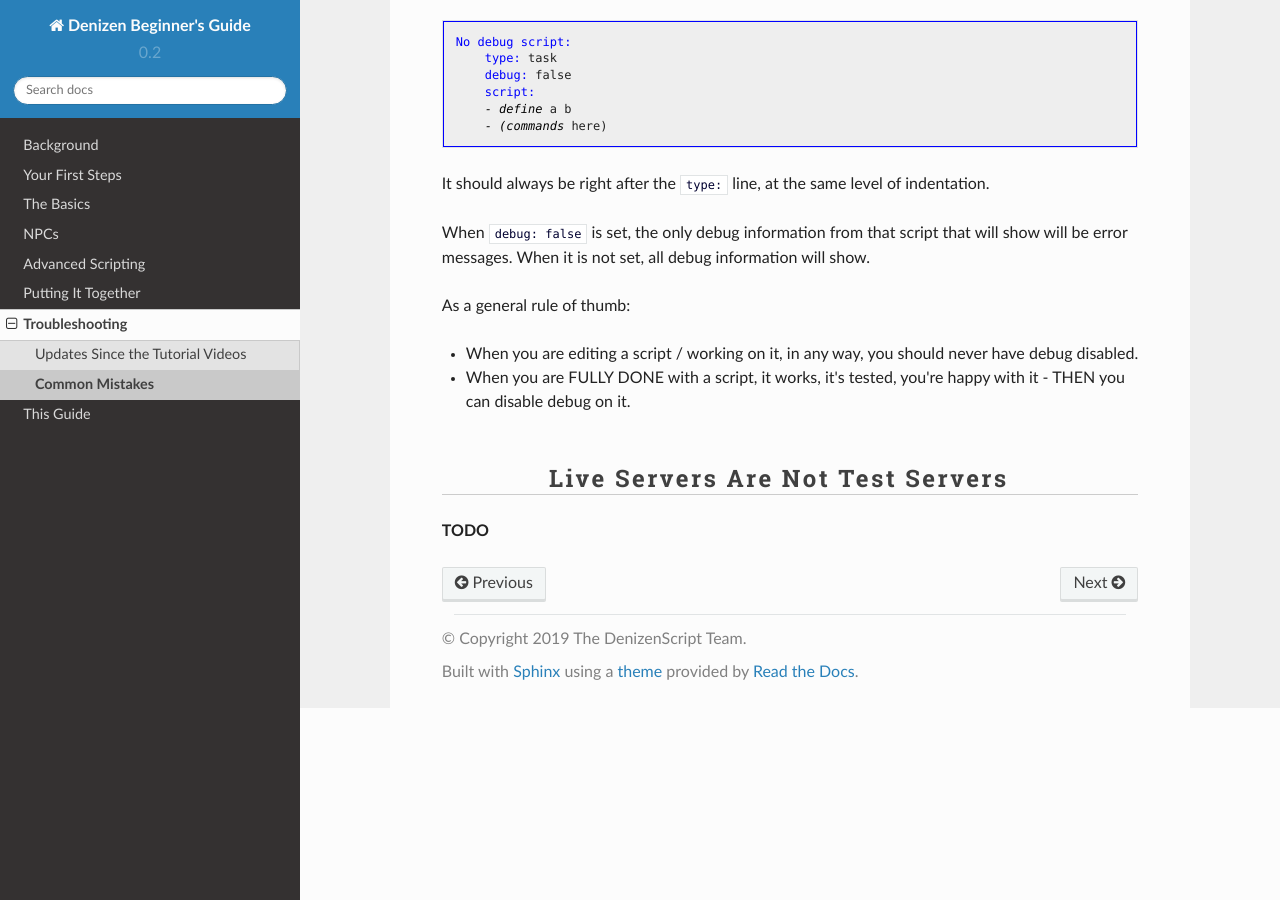
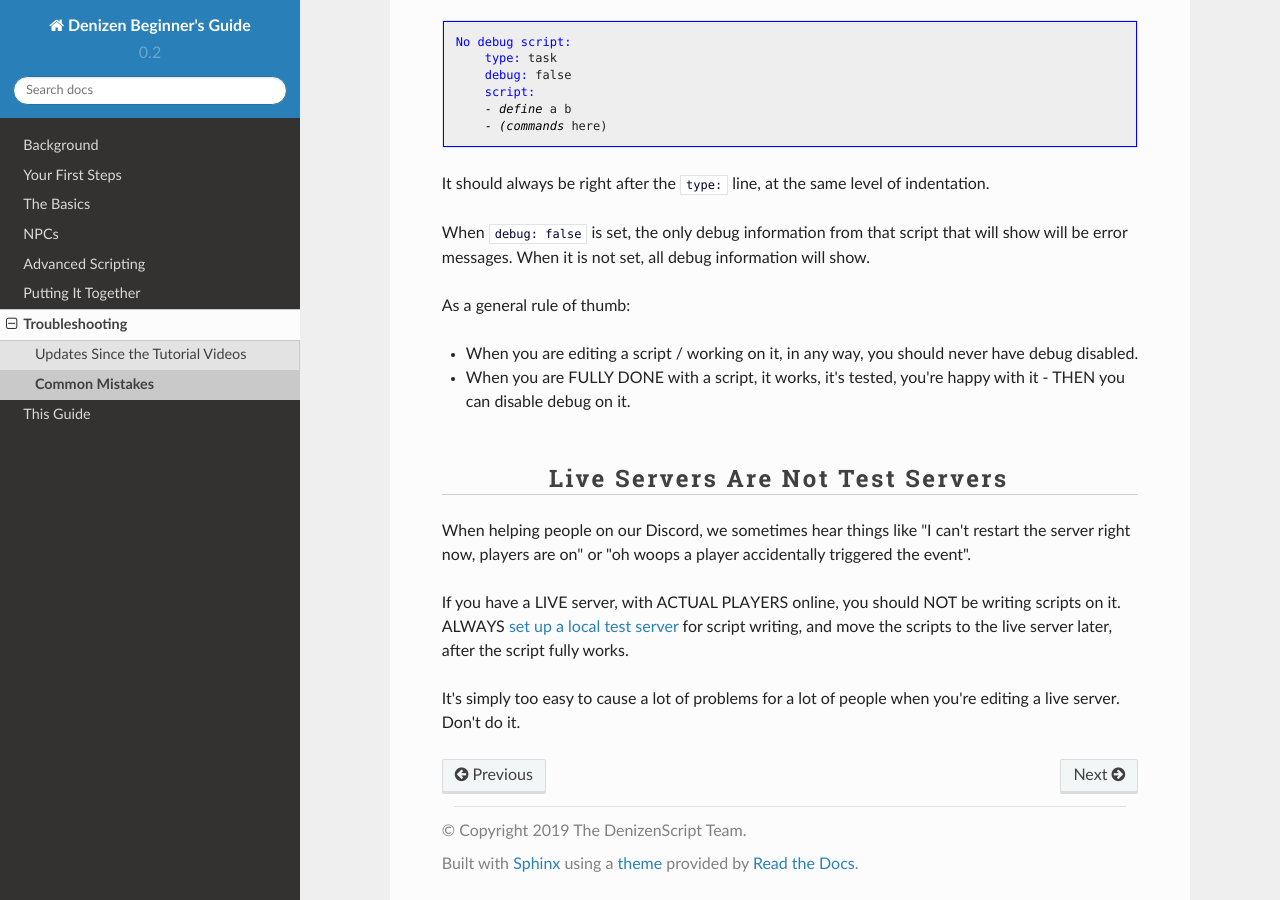
Before and after one commit to DenizenScript/Denizen-Beginners-Guide, a Sphinx documentation site: the page built from source/guides/troubleshooting/common-mistakes.md, in a window 1280 px wide and 900 px high, scrolled down 8528 px. Built offline with Sphinx 7.4.7 and the Read the Docs theme 2.0.0, drawn with Linux system fonts in a browser that asks for light colours.

Commit message:
"Live Servers Are Not Test Servers" mistake writeup

```diff
--- a/source/guides/troubleshooting/common-mistakes.md
+++ b/source/guides/troubleshooting/common-mistakes.md
@@ -251,4 +251,8 @@ As a general rule of thumb:
 
 ### Live Servers Are Not Test Servers
 
-**TODO**
+When helping people on our Discord, we sometimes hear things like "I can't restart the server right now, players are on" or "oh woops a player accidentally triggered the event".
+
+If you have a LIVE server, with ACTUAL PLAYERS online, you should NOT be writing scripts on it. ALWAYS [set up a local test server](/guides/first-steps/local-test-server) for script writing, and move the scripts to the live server later, after the script fully works.
+
+It's simply too easy to cause a lot of problems for a lot of people when you're editing a live server. Don't do it.
```
